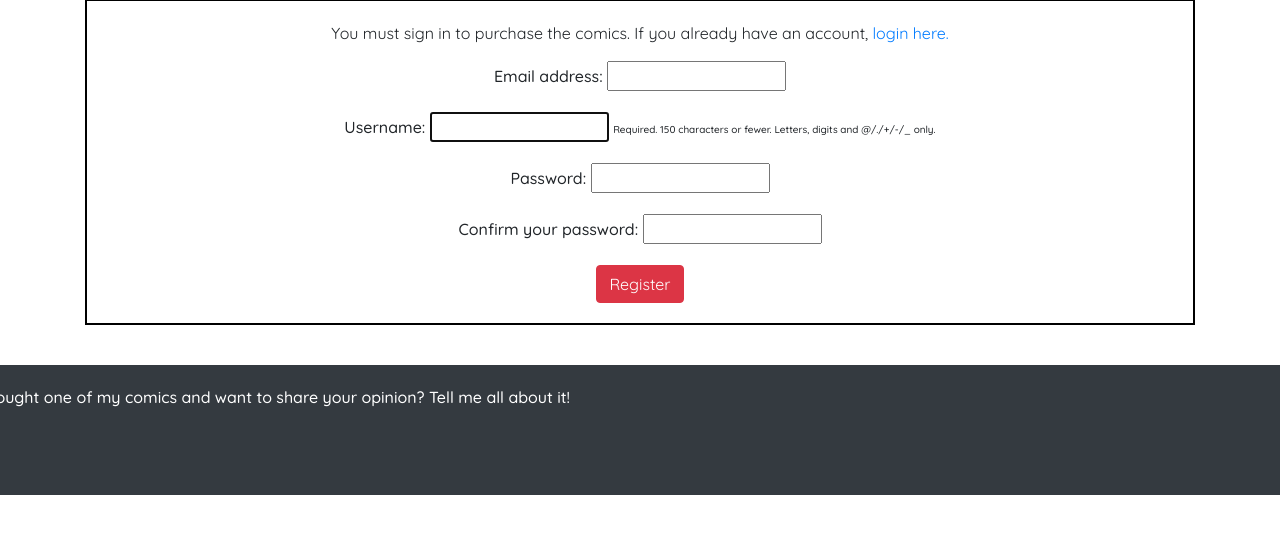
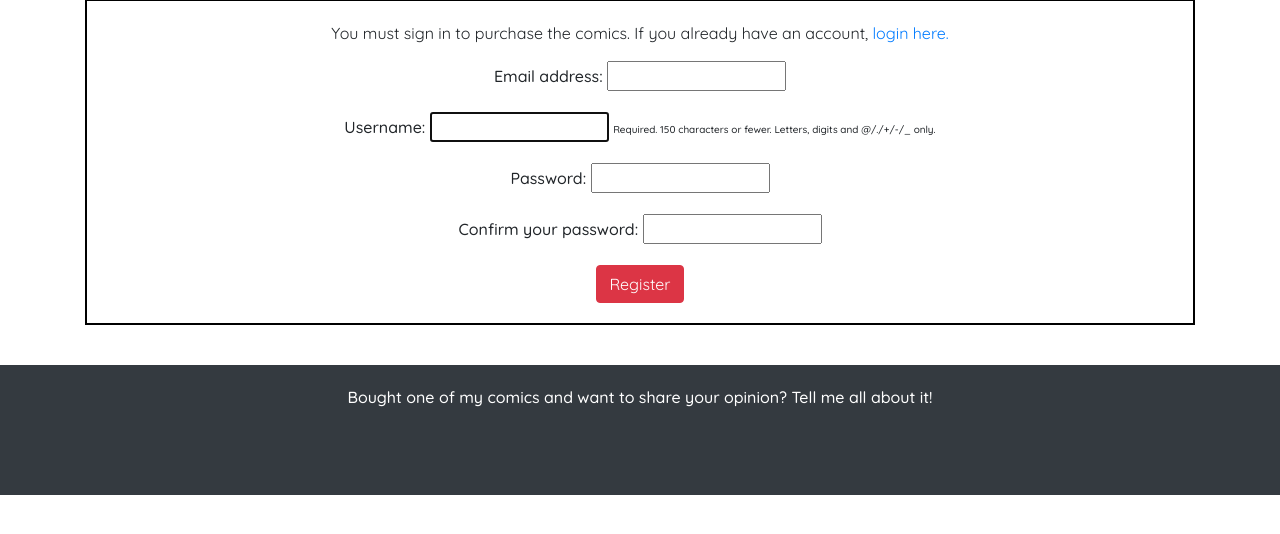
Before and after one commit to adonegan/milestone4-mycomicjumble, a Django app: page /accounts/register/ in a window 1280 px wide. Shown: the part 137-671 px from the top of the page. Run offline with Django 3.2, Linux system fonts and the light colour scheme; some libraries are stand-ins or nearby versions.

Commit message:
Row fixes by adding containers - footer

```diff
--- a/templates/base.html
+++ b/templates/base.html
@@ -64,7 +64,7 @@
         </div>
     </nav>
 
-
+    <div class="container">
         <div class="row">
             <div class="col">
                 {% if messages %}
@@ -77,12 +77,18 @@
                 {% endif %}
             </div>
         </div>
+    </div>
 
     {% block content %} {% endblock %}
 
-    <div id="footer-details" class="bg-dark">
-        <div class="row">
-            <p class="end-site">Bought one of my comics and want to share your opinion? Tell me all about it!</p>
+    <div class="container-fluid">
+        <div class="row bg-dark">
+            <div class="col">
+                <div id="footer-details">
+                    <p class="end-site">Bought one of my comics and want to share your opinion? Tell me all about it!
+                    </p>
+                </div>
+            </div>
         </div>
     </div>
 
```
Lines whose indentation alone changed are shown as unchanged.
